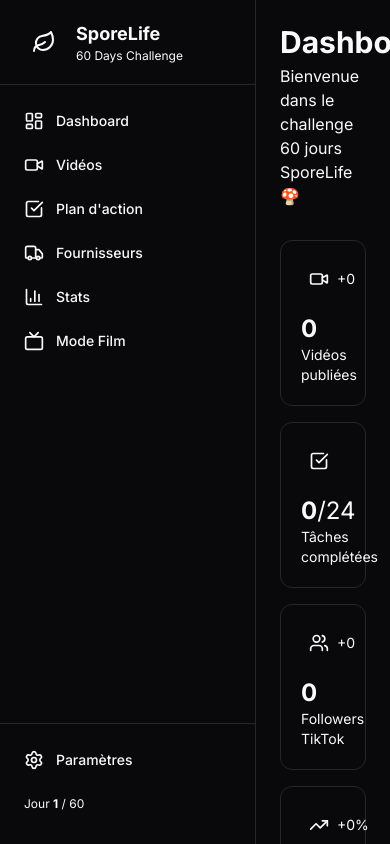
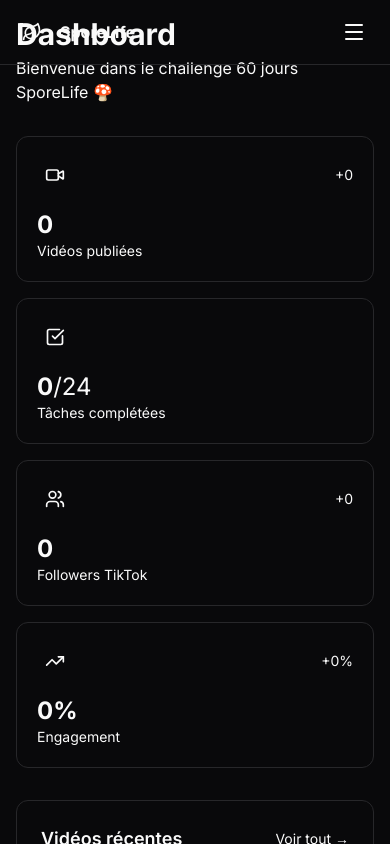
Before and after one commit to christopherKARMA/sporelife-dashboard, a Next.js app: page / in a window 390 px wide. Shown: the top 844 px of the page. Built offline with nearby package versions, Linux system fonts and the light colour scheme.

Commit message:
Add responsive hamburger menu for mobile

```diff
--- a/src/app/layout.tsx
+++ b/src/app/layout.tsx
@@ -18,9 +18,9 @@ export default function RootLayout({
   return (
     <html lang="fr" className="dark">
       <body className={`${inter.className} antialiased`}>
-        <div className="flex h-screen">
+        <div className="flex min-h-screen">
           <Sidebar />
-          <main className="flex-1 overflow-auto p-6 bg-background">
+          <main className="flex-1 overflow-auto p-4 lg:p-6 bg-background">
             {children}
           </main>
         </div>
--- a/src/components/Sidebar.tsx
+++ b/src/components/Sidebar.tsx
@@ -1,5 +1,6 @@
 'use client'
 
+import { useState } from 'react'
 import Link from 'next/link'
 import { usePathname } from 'next/navigation'
 import {
@@ -10,7 +11,9 @@ import {
   BarChart3,
   Settings,
   Tv,
-  Leaf
+  Leaf,
+  Menu,
+  X
 } from 'lucide-react'
 
 const navigation = [
@@ -24,9 +27,10 @@ const navigation = [
 
 export default function Sidebar() {
   const pathname = usePathname()
+  const [mobileMenuOpen, setMobileMenuOpen] = useState(false)
 
-  return (
-    <div className="flex flex-col w-64 bg-card border-r border-border">
+  const SidebarContent = () => (
+    <>
       {/* Logo */}
       <div className="flex items-center gap-3 px-6 py-5 border-b border-border">
         <div className="flex items-center justify-center w-10 h-10 rounded-xl bg-primary/10">
@@ -46,6 +50,7 @@ export default function Sidebar() {
             <Link
               key={item.name}
               href={item.href}
+              onClick={() => setMobileMenuOpen(false)}
               className={`flex items-center gap-3 px-3 py-2.5 rounded-lg text-sm font-medium transition-colors ${
                 isActive
                   ? 'bg-primary text-primary-foreground'
@@ -63,6 +68,7 @@ export default function Sidebar() {
       <div className="px-3 py-4 border-t border-border">
         <Link
           href="/settings"
+          onClick={() => setMobileMenuOpen(false)}
           className="flex items-center gap-3 px-3 py-2.5 rounded-lg text-sm font-medium text-muted-foreground hover:bg-accent hover:text-accent-foreground transition-colors"
         >
           <Settings className="w-5 h-5" />
@@ -77,6 +83,57 @@ export default function Sidebar() {
           </div>
         </div>
       </div>
-    </div>
+    </>
+  )
+
+  return (
+    <>
+      {/* Mobile Header */}
+      <div className="lg:hidden fixed top-0 left-0 right-0 z-50 bg-card border-b border-border px-4 py-3 flex items-center justify-between">
+        <div className="flex items-center gap-3">
+          <div className="flex items-center justify-center w-8 h-8 rounded-lg bg-primary/10">
+            <Leaf className="w-5 h-5 text-primary" />
+          </div>
+          <span className="font-bold text-foreground">SporeLife</span>
+        </div>
+        <button
+          onClick={() => setMobileMenuOpen(!mobileMenuOpen)}
+          className="p-2 rounded-lg hover:bg-muted transition-colors"
+        >
+          {mobileMenuOpen ? (
+            <X className="w-6 h-6 text-foreground" />
+          ) : (
+            <Menu className="w-6 h-6 text-foreground" />
+          )}
+        </button>
+      </div>
+
+      {/* Mobile Menu Overlay */}
+      {mobileMenuOpen && (
+        <div
+          className="lg:hidden fixed inset-0 z-40 bg-black/50"
+          onClick={() => setMobileMenuOpen(false)}
+        />
+      )}
+
+      {/* Mobile Sidebar */}
+      <div className={`
+        lg:hidden fixed top-0 left-0 z-50 h-full w-64 bg-card border-r border-border
+        transform transition-transform duration-300 ease-in-out
+        ${mobileMenuOpen ? 'translate-x-0' : '-translate-x-full'}
+      `}>
+        <div className="flex flex-col h-full pt-16">
+          <SidebarContent />
+        </div>
+      </div>
+
+      {/* Desktop Sidebar */}
+      <div className="hidden lg:flex flex-col w-64 bg-card border-r border-border">
+        <SidebarContent />
+      </div>
+
+      {/* Mobile spacer */}
+      <div className="lg:hidden h-14" />
+    </>
   )
 }
```
